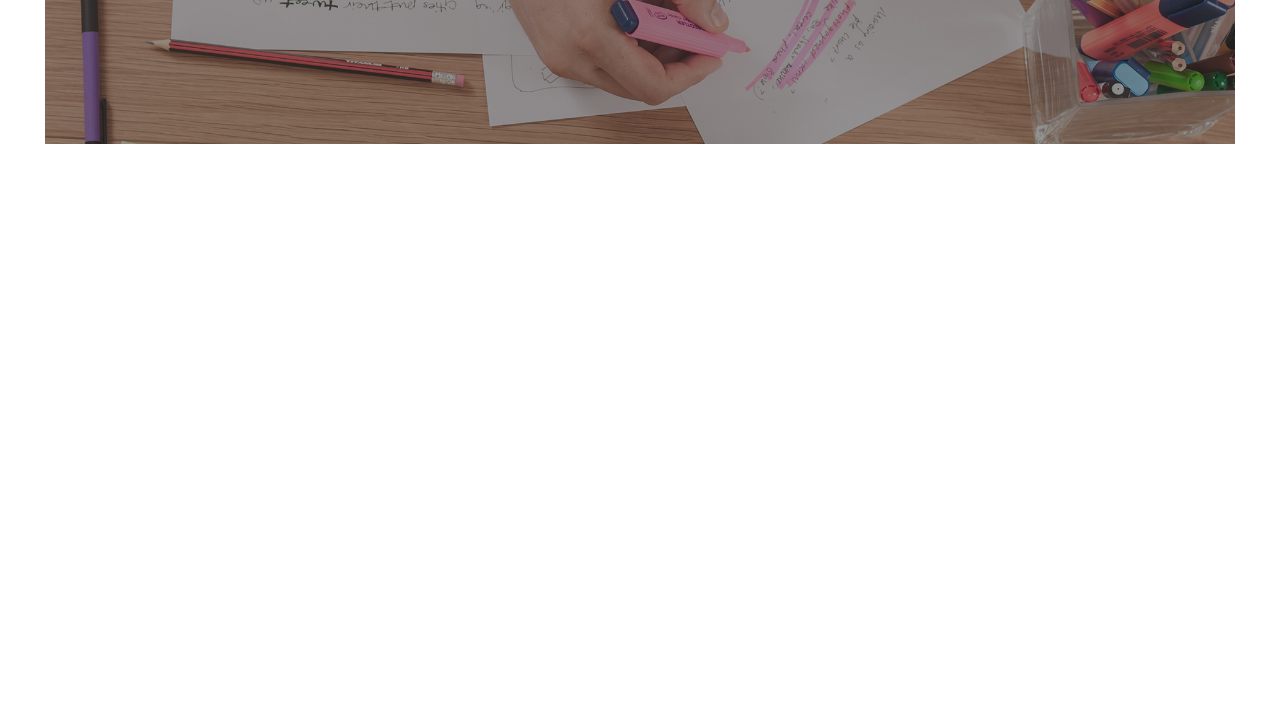
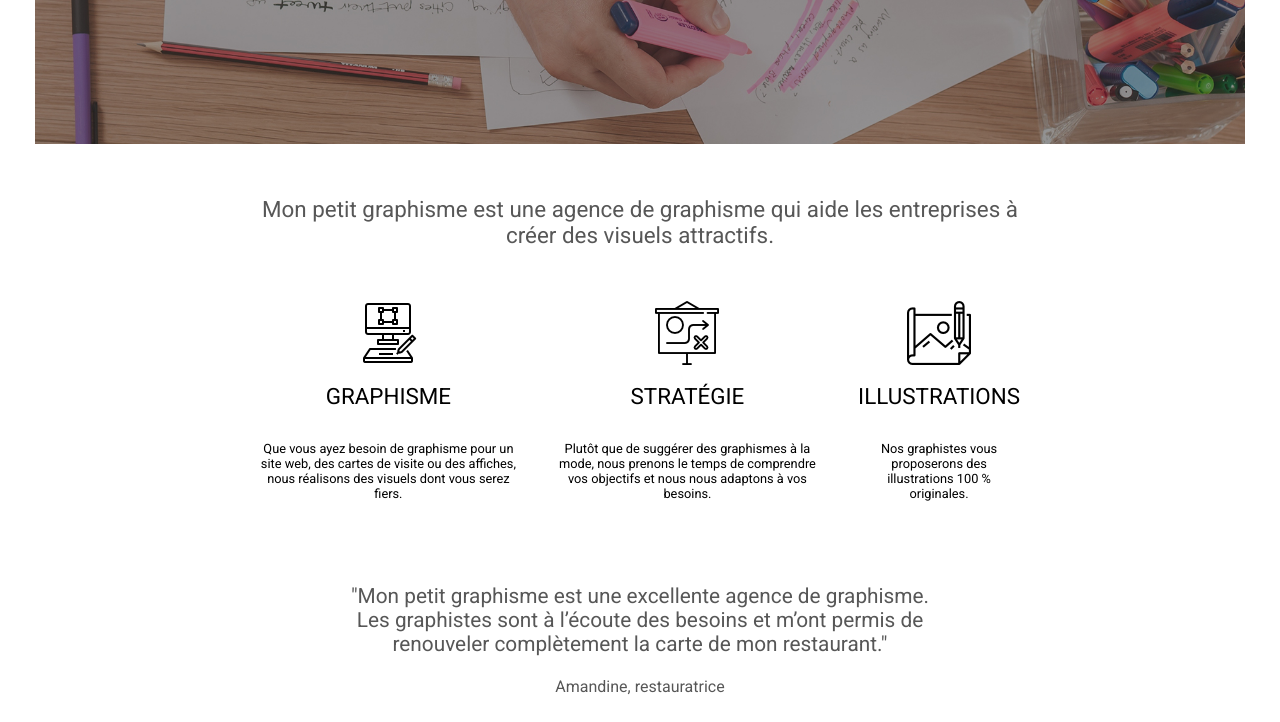
Before and after one commit to FlorianV012/Webinaire_DW_p2_maquette, a plain HTML site: page index.html in a window 1280 px wide. Shown: the part 421-1143 px from the top of the page. Before the commit the page ends 800 px from the top, so only its background shows below. Drawn offline with Linux system fonts and the light colour scheme.

Commit message:
HTML et CSS de la section

```diff
--- a/index.html
+++ b/index.html
@@ -28,10 +28,63 @@
 
     <main>
       <div class="banniere">
-        <img src="img/logo_long.png" alt="Logo de l'agence" class="banniereLogo"/>
+        <img
+          src="img/logo_long.png"
+          alt="Logo de l'agence"
+          class="banniereLogo"
+        />
         <h1>Agence de graphisme</h1>
       </div>
+
+      <section class="presentation">
+        <section class="intro">
+          <p>
+            Mon petit graphisme est une agence de graphisme qui aide les
+            entreprises à créer des visuels attractifs.
+          </p>
+        </section>
+
+        <section class="competences">
+          <article>
+            <img src="img/graphic-design.png" alt="Icone" />
+            <h2>Graphisme</h2>
+            <p>
+              Que vous ayez besoin de graphisme pour un site web, des cartes de
+              visite ou des affiches, nous réalisons des visuels dont vous serez
+              fiers.
+            </p>
+          </article>
+
+          <article>
+            <img src="img/strategie.png" alt="Icone" />
+            <h2>Stratégie</h2>
+            <p>
+              Plutôt que de suggérer des graphismes à la mode, nous prenons le
+              temps de comprendre vos objectifs et nous nous adaptons à vos
+              besoins.
+            </p>
+          </article>
+
+          <article>
+            <img src="img/illustrations.png" alt="Icone" />
+            <h2>Illustrations</h2>
+            <p>
+              Nos graphistes vous proposerons des illustrations 100 %
+              originales.
+            </p>
+          </article>
+        </section>
+        <section class="avis">
+            <p class="avisTexte">
+              "Mon petit graphisme est une excellente agence de graphisme. Les
+              graphistes sont à l’écoute des besoins et m’ont permis de renouveler
+              complètement la carte de mon restaurant."
+            </p>
+            <p class="avisRedacteur">Amandine, restauratrice</p>
+          </section>
+      </section>
+
+
     </main>
-
   </body>
 </html>
--- a/styles.css
+++ b/styles.css
@@ -1,12 +1,4 @@
 /* Generale */
-
-*,
-::before,
-::after {
-  box-sizing: border-box;
-  margin: 0;
-  padding: 0;
-}
 
 body {
   font-family: "Roboto", sans-serif;
@@ -36,7 +28,7 @@ nav li {
 
 /* Banniere */
 
-.banniere{
+.banniere {
   display: flex;
   flex-direction: column;
   width: 100%;
@@ -48,13 +40,68 @@ nav li {
   justify-content: center;
   align-items: center;
 }
-.banniereLogo{
+.banniereLogo {
   width: 200px;
   padding-bottom: 35px;
-
 }
-.banniere H1{
+.banniere H1 {
   color: #fff;
   font-size: 30px;
   font-weight: 400;
 }
+
+/* Sections */
+
+.presentation{
+  display: flex;
+  flex-direction: column;
+  align-items: center;
+}
+
+
+.intro, .competences {
+  max-width: 800px;
+  margin-top: 30px;
+
+}
+
+.intro p {
+  color: rgb(87, 87, 87);
+  font-size: 1.4em;
+  text-align: center;
+}
+
+.competences{
+    display: flex;
+    justify-content: space-around;
+}
+.competences article {
+  display: flex;
+  flex-direction: column;
+  align-items: center;
+  padding: 0 20px 0 20px;
+}
+.competences h2{
+    text-transform: uppercase;
+    font-size: 1.4em;
+    font-weight: 400;
+}
+.competences p{
+    font-size: 0.8em;
+    text-align: center;
+}
+
+.avis {
+  max-width: 600px;
+  margin-top: 50px;
+}
+.avis p{
+    color: rgb(87, 87, 87);
+    text-align: center;
+}
+.avisTexte{
+    font-size: 1.3em;
+}
+.avisRedacteur{
+    font-weight: 400;
+}
```
Lines whose indentation alone changed are shown as unchanged.
